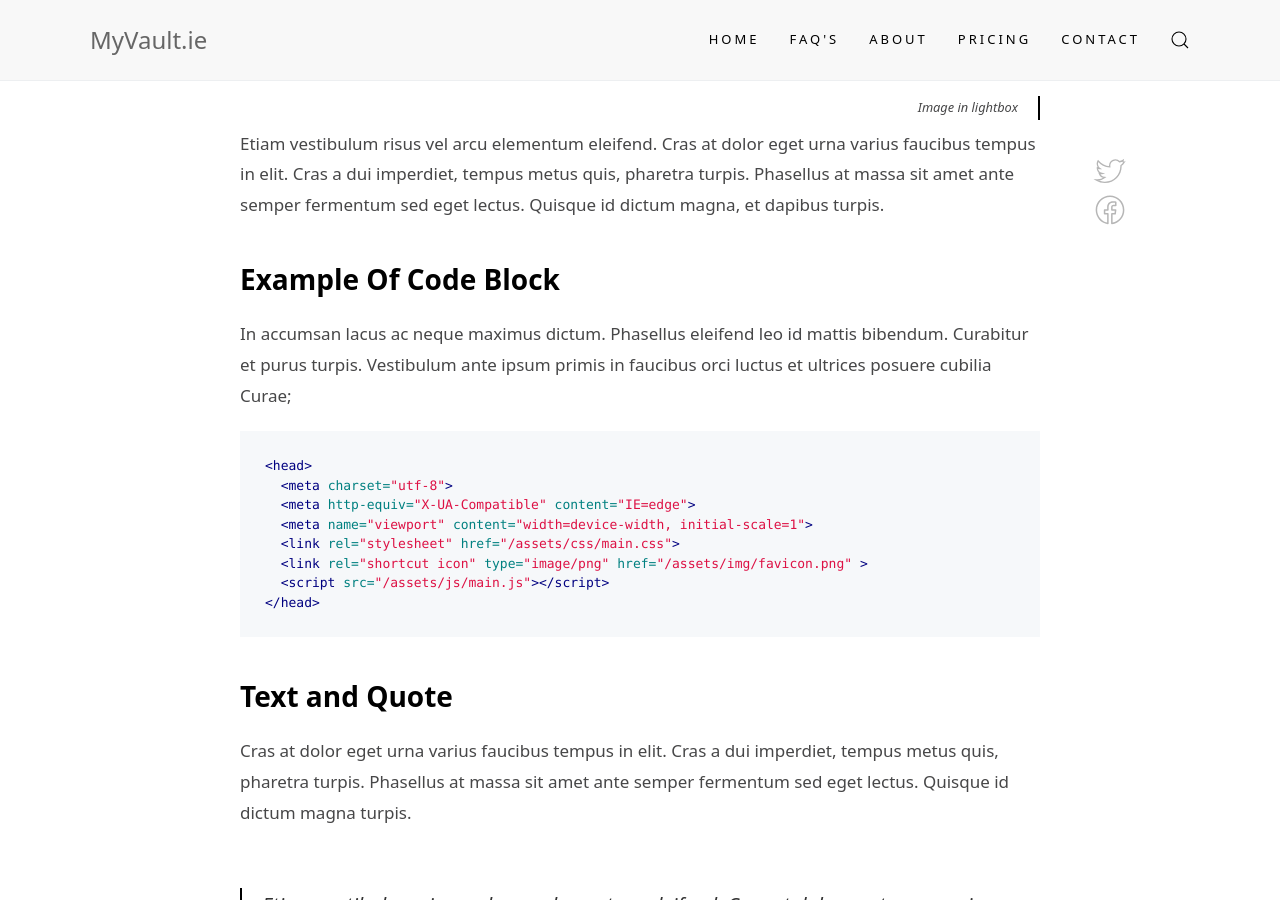
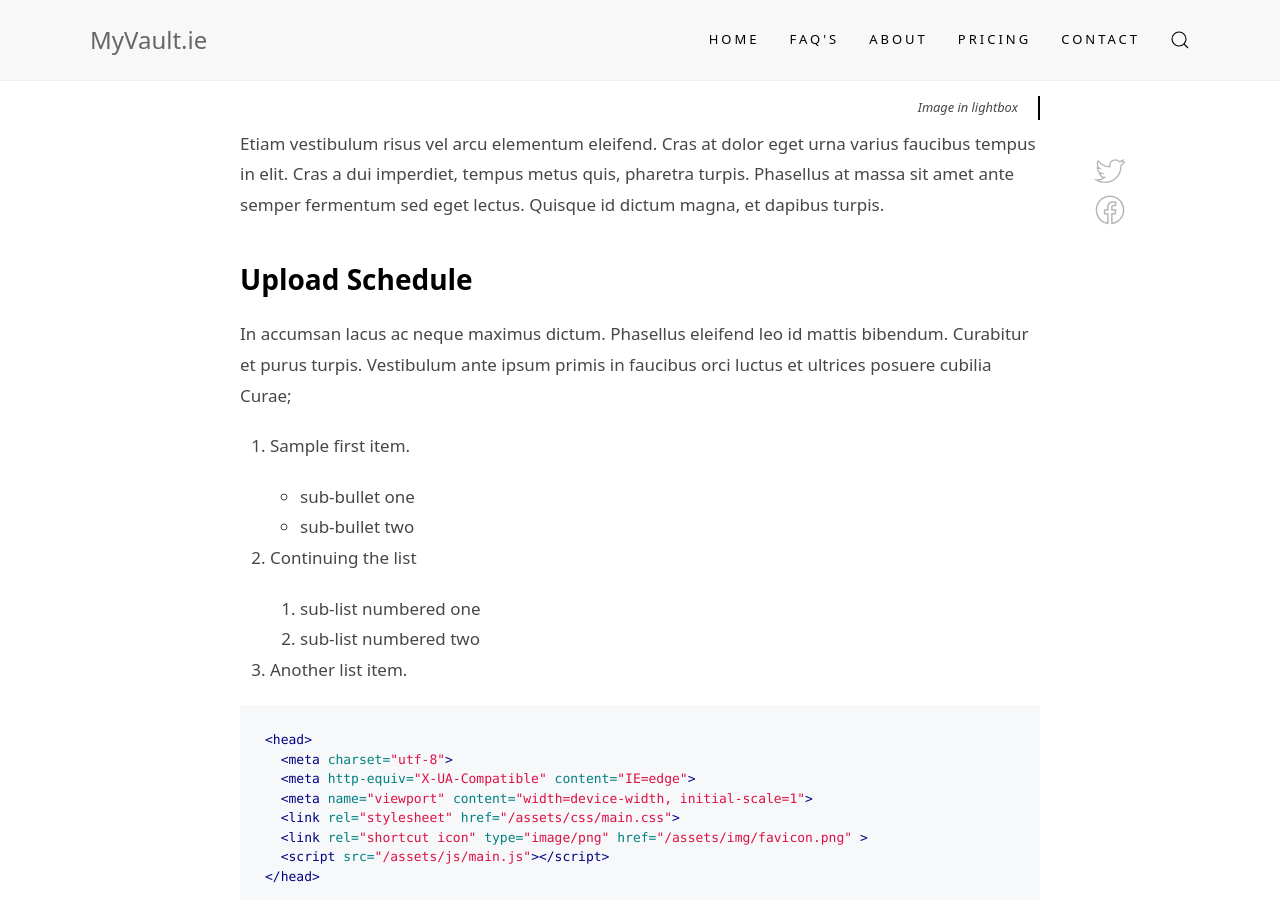
Before and after one commit to robbertl/robbertl.github.io, a Jekyll site: the page built from _posts/2023-04-09-Uploading-Content.md, in a window 1280 px wide and 900 px high, scrolled down 1092 px. Built offline with Jekyll 4.4.1, drawn with Linux system fonts in a browser that asks for light colours; some of the changed text lies outside the part shown.

Commit message:
Update 2023-04-09-Uploading-Content.md

````diff
--- a/_posts/2023-04-09-Uploading-Content.md
+++ b/_posts/2023-04-09-Uploading-Content.md
@@ -22,8 +22,20 @@ Nunc porta malesuada porta. Etiam tristique vestibulum dolor at ultricies. Proin
 
 Etiam vestibulum risus vel arcu elementum eleifend. Cras at dolor eget urna varius faucibus tempus in elit. Cras a dui imperdiet, tempus metus quis, pharetra turpis. Phasellus at massa sit amet ante semper fermentum sed eget lectus. Quisque id dictum magna, et dapibus turpis.
 
-## Example Of Code Block
+## Upload Schedule
 In accumsan lacus ac neque maximus dictum. Phasellus eleifend leo id mattis bibendum. Curabitur et purus turpis. Vestibulum ante ipsum primis in faucibus orci luctus et ultrices posuere cubilia Curae;
+
+1.  Sample first item.
+
+    * sub-bullet one
+    * sub-bullet two
+
+2.  Continuing the list
+
+    1. sub-list numbered one
+    2. sub-list numbered two
+
+3.  Another list item.
 
 ```html
 <head>
````
